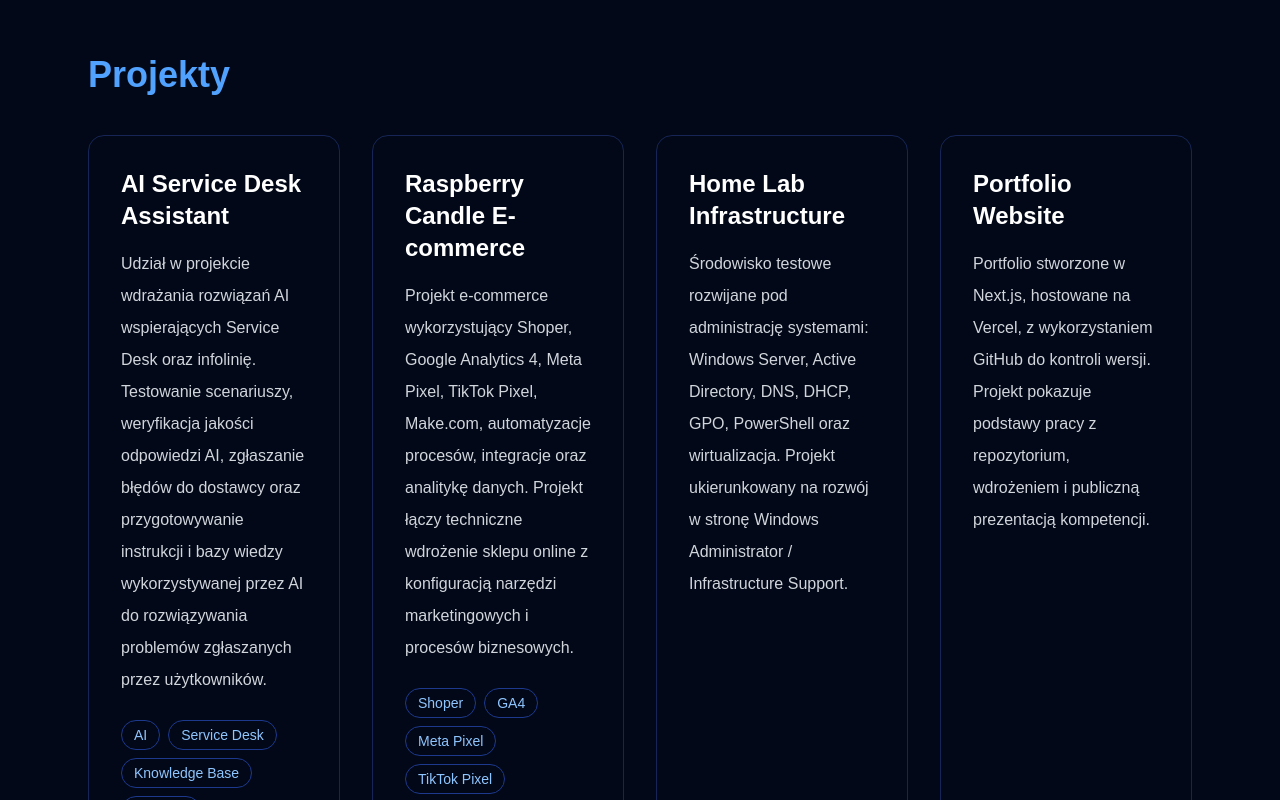
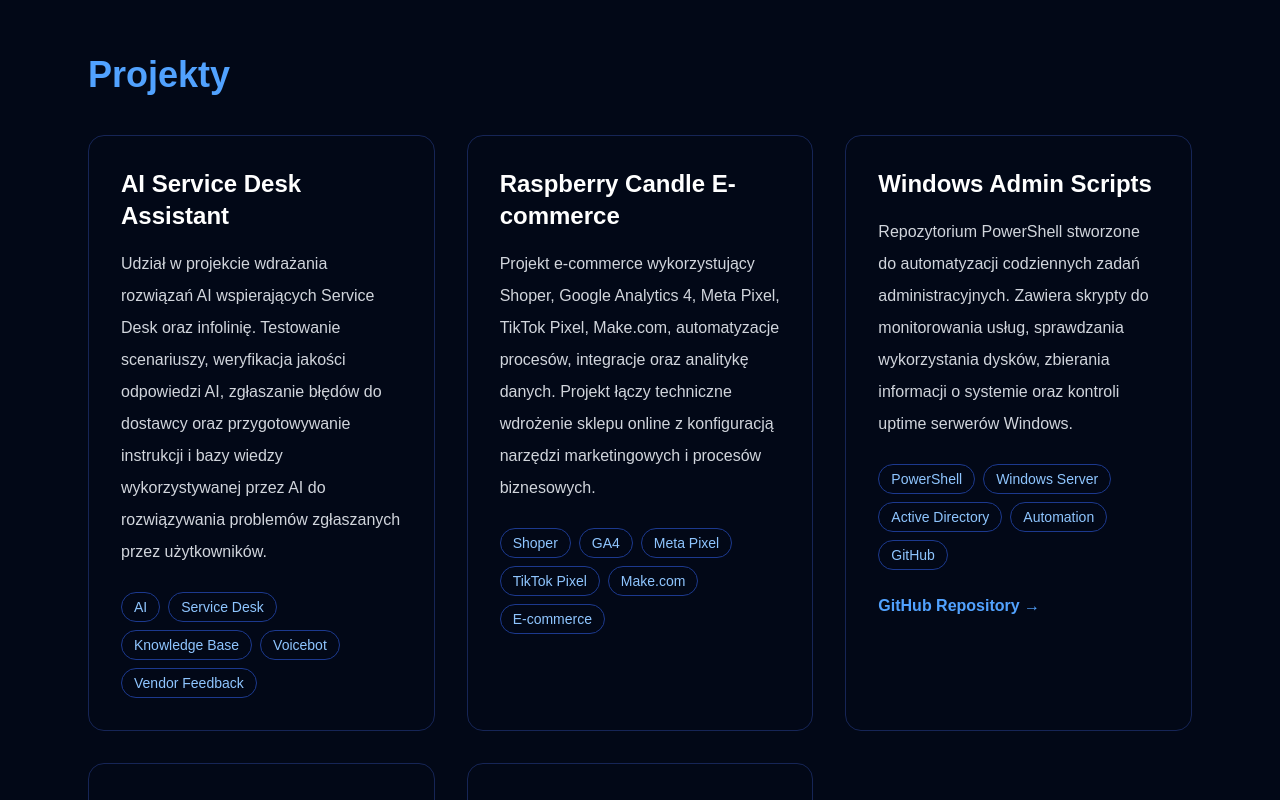
Before and after one commit to damianszymczak-it/damian-portfolio, a Next.js app: page / in a window 1280 px wide. Shown: the part 3140-3940 px from the top of the page. Built offline with nearby package versions, Linux system fonts and the light colour scheme.

Commit message:
Dodano Windows Admin Scripts do portfolio

```diff
--- a/src/app/page.tsx
+++ b/src/app/page.tsx
@@ -200,7 +200,7 @@
       <section id="projects" className="mx-auto max-w-6xl px-6 py-20">
         <h2 className="mb-10 text-4xl font-bold text-blue-400">Projekty</h2>
 
-        <div className="grid gap-8 md:grid-cols-2 xl:grid-cols-4">
+        <div className="grid gap-8 md:grid-cols-2 xl:grid-cols-3">
           <div className="rounded-2xl border border-blue-950 p-8">
             <h3 className="mb-4 text-2xl font-bold">
               AI Service Desk Assistant
@@ -253,6 +253,45 @@
                 )
               )}
             </div>
+          </div>
+
+          <div className="rounded-2xl border border-blue-950 p-8">
+            <h3 className="mb-4 text-2xl font-bold">
+              Windows Admin Scripts
+            </h3>
+
+            <p className="mb-6 leading-8 text-gray-300">
+              Repozytorium PowerShell stworzone do automatyzacji codziennych
+              zadań administracyjnych. Zawiera skrypty do monitorowania usług,
+              sprawdzania wykorzystania dysków, zbierania informacji o systemie
+              oraz kontroli uptime serwerów Windows.
+            </p>
+
+            <div className="mb-6 flex flex-wrap gap-2">
+              {[
+                "PowerShell",
+                "Windows Server",
+                "Active Directory",
+                "Automation",
+                "GitHub",
+              ].map((tag) => (
+                <span
+                  key={tag}
+                  className="rounded-full border border-blue-900 px-3 py-1 text-sm text-blue-300"
+                >
+                  {tag}
+                </span>
+              ))}
+            </div>
+
+            <a
+              href="https://github.com/damianszymczak-it/windows-admin-scripts"
+              target="_blank"
+              rel="noopener noreferrer"
+              className="font-semibold text-blue-400 hover:text-blue-300"
+            >
+              GitHub Repository →
+            </a>
           </div>
 
           <div className="rounded-2xl border border-blue-950 p-8">
```
